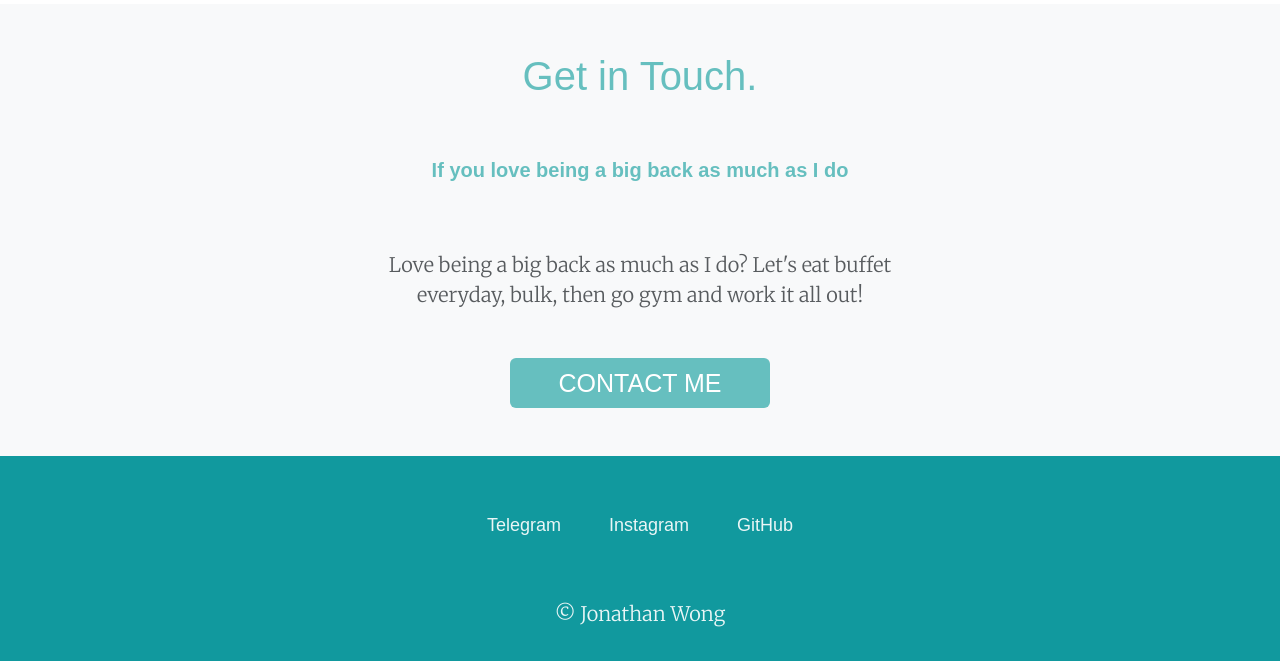
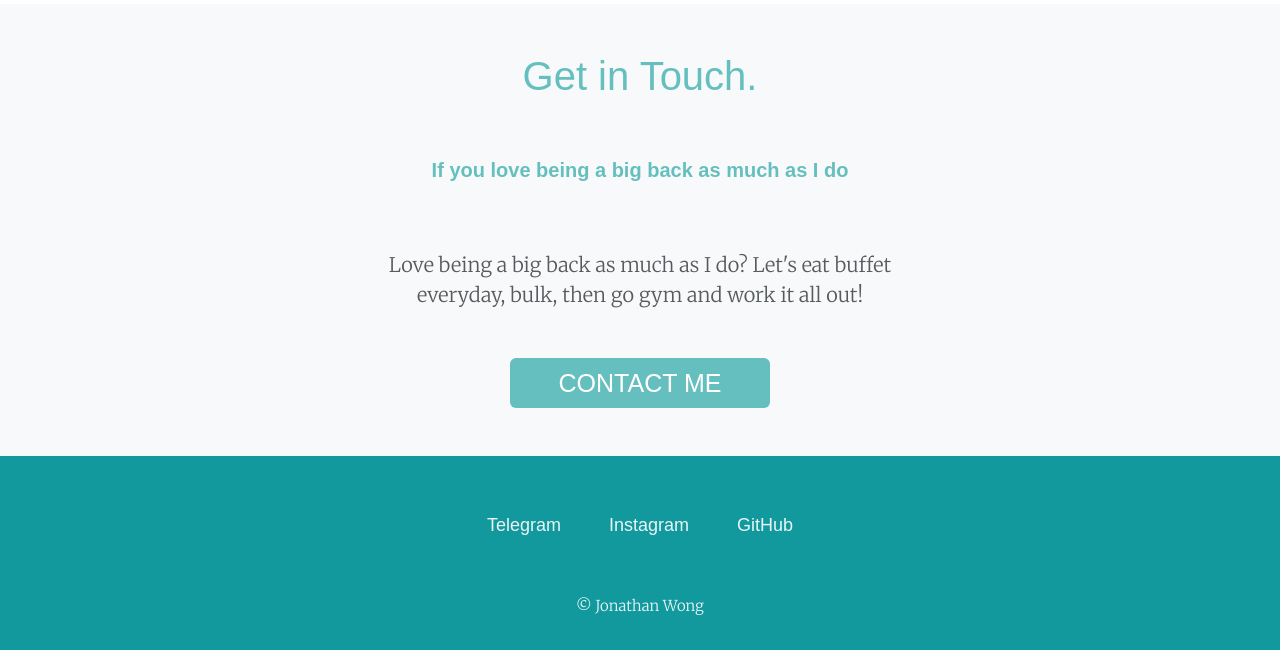
Before and after one commit to jonathanwong03/my-website-that-is-a-joke, a plain HTML site: page index.html in a window 1280 px wide. Shown: the part 2805-3466 px from the top of the page. Drawn offline with nearby package versions, Linux system fonts and the light colour scheme.

Commit message:
Add files via upload

```diff
--- a/index.html
+++ b/index.html
@@ -136,9 +136,9 @@
         </div>
     </section>
 
-    <section class="col-12">
+    <section class="col-12 bg-body-tertiary">
       <!-- contact section -->
-      <div class="contact-container bg-body-tertiary">
+      <div class="contact-container">
         <div class="container mt-5">
           <div class="position-relative pt-5 text-center text-muted  ">
 
@@ -159,7 +159,7 @@
       </div>
     </section>
 
-    <section class="col-12">
+    <section class="col-12 footer-section">
       <!-- footer section -->
       <div class="footer-container pt-2">
         <footer class="py-3 mt-4">
@@ -176,7 +176,7 @@
             </li>
           </ul>
           <!-- Copyright -->
-          <p class="text-center">© Jonathan Wong</p>
+          <p class="text-center pt-3">© Jonathan Wong</p>
           </footer>
       </div>
     </section>
--- a/style.css
+++ b/style.css
@@ -87,7 +87,7 @@ p.col-lg-6.mx-auto.my-5 {
     font-family: "Montserrat", sans-serif;
 }
 
-.footer-container {
+.footer-section {
     background-color: #11999e;
 }
 
@@ -99,5 +99,5 @@ p.col-lg-6.mx-auto.my-5 {
 
 .footer-container p {
     color: #eaf6f6;
-    font-size: 20px;
+    font-size: 15px;
 }
```
